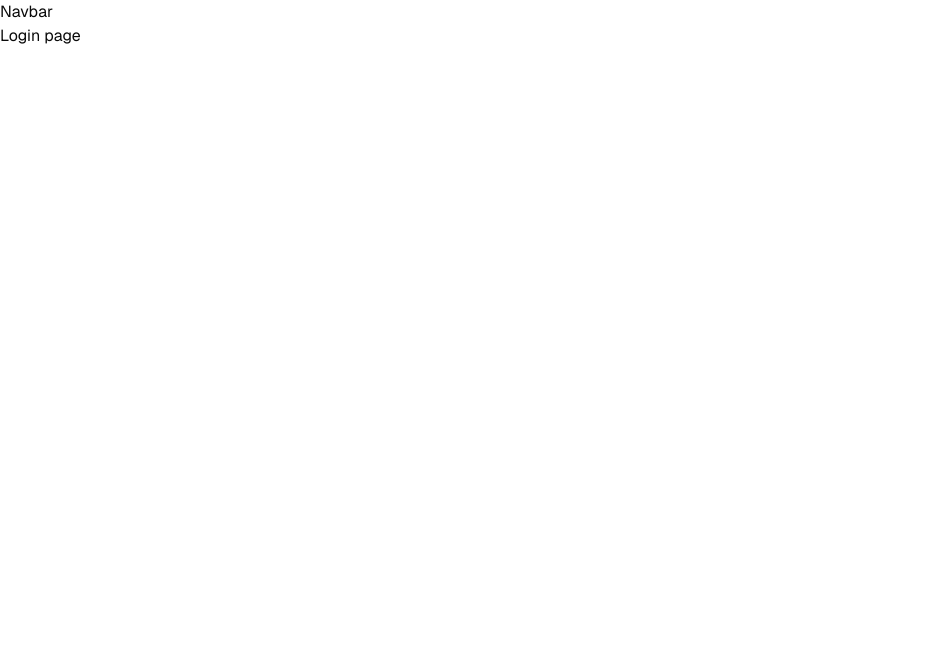
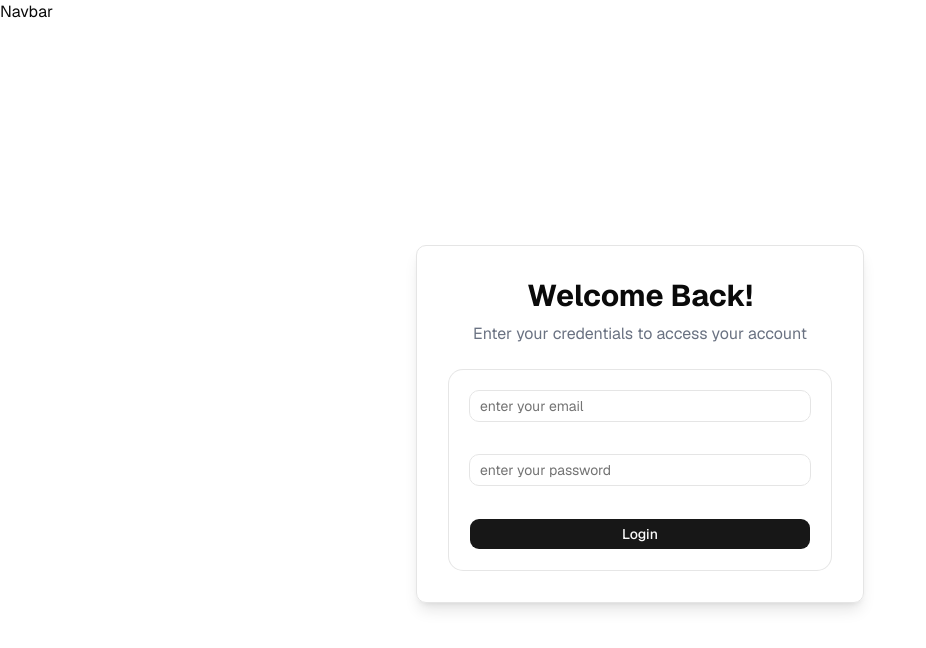
Before and after one commit to mohaiminul375/rent-nest-frontend375, a Next.js app: page /login in a window 1280 px wide. Shown: the top 648 px of the page, without its empty margins (0-926 px from the left). Built offline with nearby package versions, Linux system fonts and the light colour scheme.

Commit message:
feat: login and set token cookie

```diff
--- a/package.json
+++ b/package.json
@@ -14,9 +14,11 @@
     "cn": "^0.2.6",
     "lucide-react": "^1.41.0",
     "next": "16.3.4",
+    "next-themes": "^0.4.6",
     "react": "19.2.8",
     "react-dom": "19.2.8",
     "shadcn": "^4.21.0",
+    "sonner": "^2.0.8",
     "tw-animate-css": "^1.4.0"
   },
   "devDependencies": {
--- /dev/null
+++ b/src/app/(auth)/_actions/authActions.ts
@@ -0,0 +1,47 @@
+'use server'
+
+import { cookies } from "next/headers"
+
+type LoginState = {
+    "success": true,
+    statusCode: number,
+    message: string,
+    data: {
+        accessToken: string,
+        refreshToken: string,
+    }
+}
+
+export const LoginAction = async (prevState: LoginState, formData: FormData) => {
+    // console.log(formData)
+    const email = formData.get('email')
+    const password = formData.get('password')
+    const payload = {
+        email,
+        password
+    }
+    const res = await fetch(`${process.env.BACKEND_API_URL}/api/auth/login`, {
+        method: "POST",
+        headers: {
+            "content-type": "application/json"
+        },
+        body: JSON.stringify(payload)
+    })
+    const result: LoginState = await res.json();
+    if (result.success) {
+        const cookieStore = await cookies();
+        cookieStore.set('accessToken', result.data.accessToken, {
+            httpOnly: true,
+            maxAge: 60 * 60 * 24,
+            sameSite: "lax"
+        })
+        cookieStore.set('refreshToken', result.data.refreshToken, {
+            httpOnly: true,
+            maxAge: 60 * 60 * 7,
+            sameSite: "lax"
+        })
+    }
+
+    return result;
+
+}
--- /dev/null
+++ b/src/app/(auth)/_components/LoginForm.tsx
@@ -0,0 +1,36 @@
+"use client"
+import { Button } from "@/components/ui/button"
+import { Card } from "@/components/ui/card"
+import { Input } from "@/components/ui/input"
+import { LoginAction } from "../_actions/authActions"
+import { useActionState, useEffect } from "react"
+import { toast } from "sonner"
+
+const LoginForm = () => {
+    const [state, action, pending] = useActionState(LoginAction, false);
+    useEffect(() => {
+        if (!state) return
+        if (state.success) {
+            toast.success('Login Successfully')
+
+            if (!state.success) {
+                toast.error('Login Successfully')
+            }
+        }
+    }, [state])
+    return (
+        <form className="space-y-4" action={action}>
+            <Card className="p-5 space-y-4">
+                <Input name="email" type="email" placeholder="enter your email" required />
+                <Input name="password" type="password" placeholder="enter your password" required />
+                <Button type="submit">
+                    {
+                        pending ? "submitting.." : "Login"
+                    }
+                </Button>
+            </Card>
+        </form>
+    )
+}
+
+export default LoginForm
--- a/src/app/(auth)/login/page.tsx
+++ b/src/app/(auth)/login/page.tsx
@@ -1,8 +1,20 @@
+import LoginForm from "../_components/LoginForm"
+
 const Login = () => {
   return (
-    <div>
-      Login page
-    </div>
+    <section className="flex min-h-screen items-center justify-center">
+      <div className="w-full max-w-md space-y-6 rounded-lg border p-8 shadow-lg">
+        {/* Heading */}
+        <div className="space-y-2 text-center">
+          <h1 className="text-3xl font-bold">Welcome Back!</h1>
+          <p className="text-gray-500">
+            Enter your credentials to access your account
+          </p>
+        </div>
+        {/* Form */}
+        <LoginForm />
+      </div>
+    </section>
   )
 }
 
--- a/src/app/layout.tsx
+++ b/src/app/layout.tsx
@@ -2,8 +2,9 @@
 import "./globals.css";
 import { Geist } from "next/font/google";
 import { cn } from "@/lib/utils";
+import { Toaster } from "@/components/ui/sonner";
 
-const geist = Geist({subsets:['latin'],variable:'--font-sans'});
+const geist = Geist({ subsets: ['latin'], variable: '--font-sans' });
 
 
 // export const metadata: Metadata = {
@@ -18,7 +19,11 @@ export default function RootLayout({ children }: LayoutProps<"/">) {
       className={cn("h-full antialiased", "font-sans", geist.variable)}>
       <body className="">
         <h1>Navbar</h1>
-        {children}
+        <main className="min-w-7xl mx-auto">
+          {children}
+        </main>
+        <Toaster position="top-center" />
+
       </body>
     </html>
   );
--- /dev/null
+++ b/src/components/ui/input.tsx
@@ -0,0 +1,19 @@
+import * as React from "react"
+import { Input as InputPrimitive } from "@base-ui/react/input"
+import { cn } from "cn"
+
+function Input({ className, type, ...props }: React.ComponentProps<"input">) {
+  return (
+    <InputPrimitive
+      type={type}
+      data-slot="input"
+      className={cn(
+        "h-8 w-full min-w-0 rounded-lg border border-input bg-transparent px-2.5 py-1 text-base transition-colors outline-none file:inline-flex file:h-6 file:border-0 file:bg-transparent file:text-sm file:font-medium file:text-foreground placeholder:text-muted-foreground focus-visible:border-ring focus-visible:ring-3 focus-visible:ring-ring/50 disabled:pointer-events-none disabled:cursor-not-allowed disabled:bg-input/50 disabled:opacity-50 aria-invalid:border-destructive aria-invalid:ring-3 aria-invalid:ring-destructive/20 md:text-sm dark:bg-input/30 dark:disabled:bg-input/80 dark:aria-invalid:border-destructive/50 dark:aria-invalid:ring-destructive/40",
+        className
+      )}
+      {...props}
+    />
+  )
+}
+
+export { Input }
--- /dev/null
+++ b/src/components/ui/sonner.tsx
@@ -0,0 +1,49 @@
+"use client"
+
+import { useTheme } from "next-themes"
+import { Toaster as Sonner, type ToasterProps } from "sonner"
+import { CircleCheckIcon, InfoIcon, TriangleAlertIcon, OctagonXIcon, Loader2Icon } from "lucide-react"
+
+const Toaster = ({ ...props }: ToasterProps) => {
+  const { theme = "system" } = useTheme()
+
+  return (
+    <Sonner
+      theme={theme as ToasterProps["theme"]}
+      className="toaster group"
+      icons={{
+        success: (
+          <CircleCheckIcon className="size-4" />
+        ),
+        info: (
+          <InfoIcon className="size-4" />
+        ),
+        warning: (
+          <TriangleAlertIcon className="size-4" />
+        ),
+        error: (
+          <OctagonXIcon className="size-4" />
+        ),
+        loading: (
+          <Loader2Icon className="size-4 animate-spin" />
+        ),
+      }}
+      style={
+        {
+          "--normal-bg": "var(--popover)",
+          "--normal-text": "var(--popover-foreground)",
+          "--normal-border": "var(--border)",
+          "--border-radius": "var(--radius)",
+        } as React.CSSProperties
+      }
+      toastOptions={{
+        classNames: {
+          toast: "cn-toast",
+        },
+      }}
+      {...props}
+    />
+  )
+}
+
+export { Toaster }
```
Also changed, not shown: 2 other files (tests, documents, lock files or other folders).
